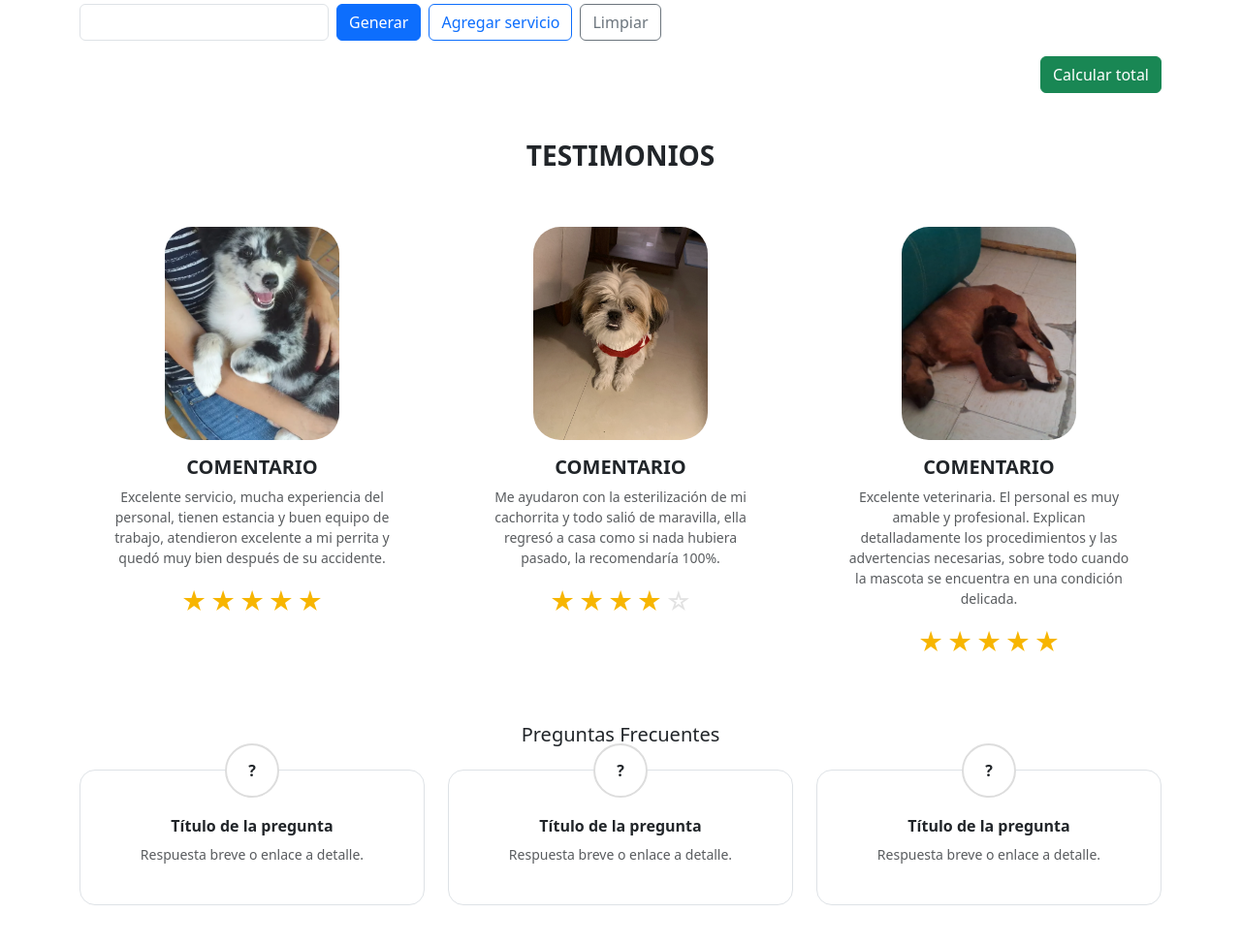
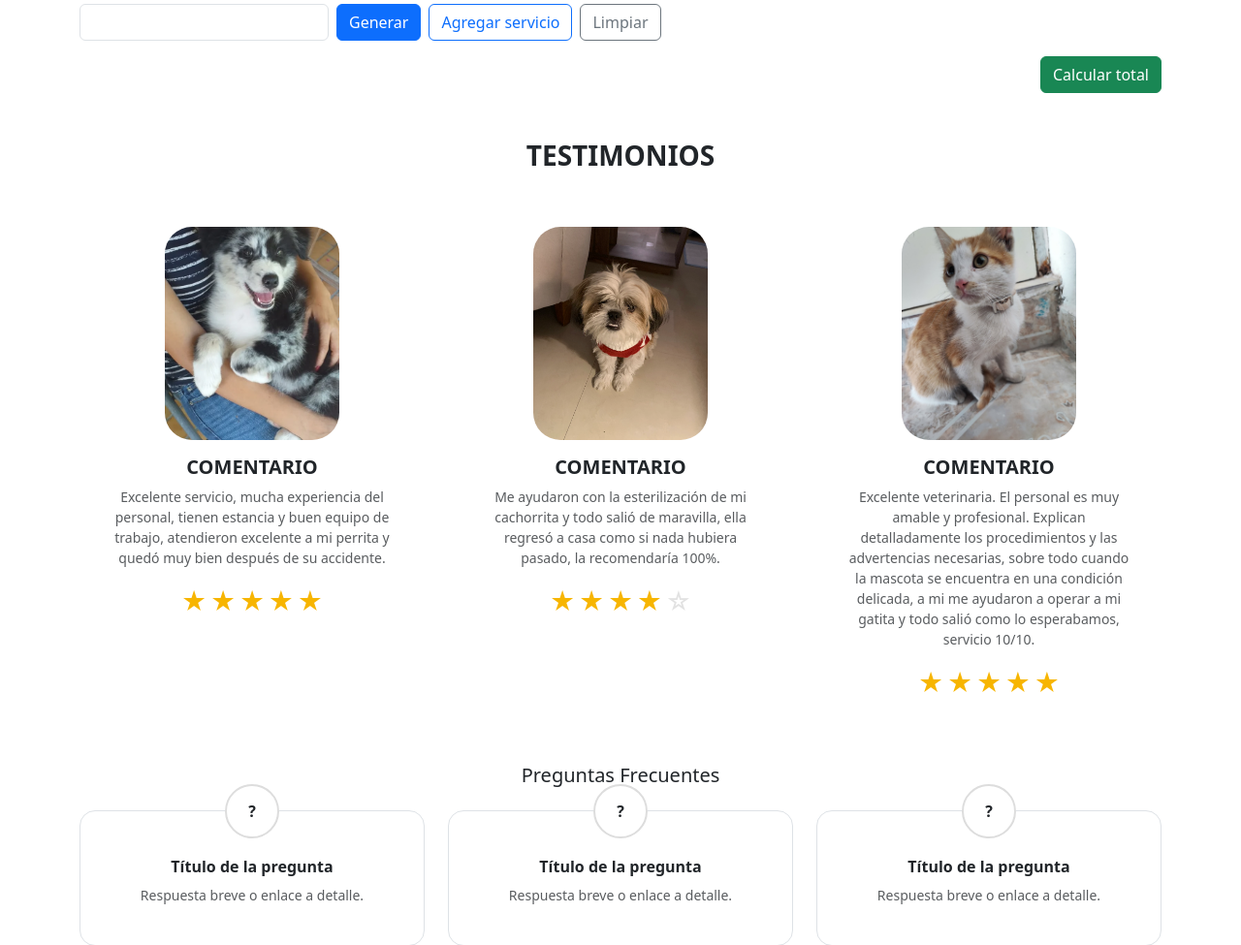
Before and after one commit to anagatuna/PIA_Eq1, a Django app: page / in a window 1280 px wide. Shown: the part 2667-3642 px from the top of the page at 97% size. Run offline with Django 5.2, Linux system fonts and the light colour scheme; data comes from the database, SQL or seed files in the repository.

Commit message:
Correciónes

```diff
--- a/veterinaria/app/templates/index.html
+++ b/veterinaria/app/templates/index.html
@@ -256,12 +256,13 @@
             <!-- Testimonio 3 -->
             <div class="col-12 col-md-6 col-lg-4">
                 <div class="card border-0 h-100">
-                    <img src="{% static 'img/vet3.webp' %}" alt="Cliente 3" class="testimonial-img mx-auto mt-2">
+                    <img src="{% static 'img/vet3.jpg' %}" alt="Cliente 3" class="testimonial-img mx-auto mt-2">
                     <div class="card-body">
                         <h5 class="fw-bold">COMENTARIO</h5>
                         <p class="text-muted small px-3">
                             Excelente veterinaria. El personal es muy amable y profesional. Explican detalladamente los procedimientos
-                            y las advertencias necesarias, sobre todo cuando la mascota se encuentra en una condición delicada.
+                            y las advertencias necesarias, sobre todo cuando la mascota se encuentra en una condición delicada, a mi me
+                            ayudaron a operar a mi gatita y todo salió como lo esperabamos, servicio 10/10.
                         </p>
                         <div class="stars" aria-label="5 de 5">
                             <span>★</span><span>★</span><span>★</span><span>★</span><span>★</span>
```
Also changed, not shown: veterinaria/app/static/img/vet3.jpg (added), veterinaria/app/static/img/vet3.webp (deleted).
